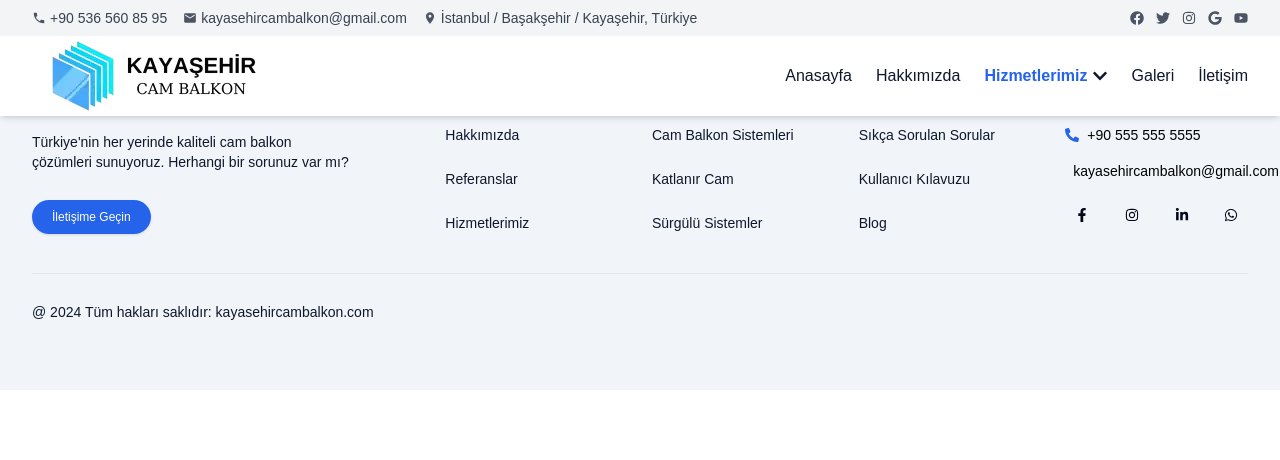
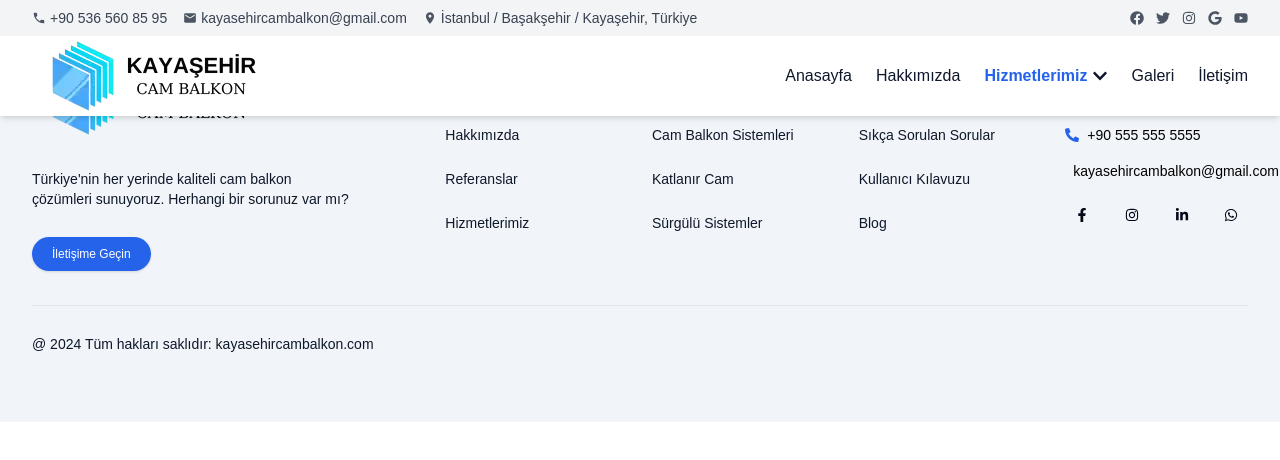
Before and after one commit to yunusmertofficial/kayasehircambalkon, a Next.js app: page /services/deneme in a window 1280 px wide. Shown: the top 460 px of the page. Built offline with nearby package versions, Linux system fonts and the light colour scheme.

Commit message:
Refactor Footer components to use Next.js Link for navigation

```diff
--- a/src/components/Footer/FooterLinks.tsx
+++ b/src/components/Footer/FooterLinks.tsx
@@ -1,3 +1,4 @@
+import Link from "next/link";
 import React from "react";
 
 const linksData = [
@@ -40,12 +41,12 @@ export const FooterLinks = () => {
           <ul className="text-sm space-y-6">
             {section.links.map((link, idx) => (
               <li key={idx}>
-                <a
+                <Link
                   href={link.href}
                   className="text-secondary-foreground hover:text-primary transition-all"
                 >
                   {link.name}
-                </a>
+                </Link>
               </li>
             ))}
           </ul>
--- a/src/components/Footer/FooterLogo.tsx
+++ b/src/components/Footer/FooterLogo.tsx
@@ -1,27 +1,27 @@
+import Link from "next/link";
 import React from "react";
+import Image from "next/image";
 
 export const FooterLogo = () => {
   return (
     <div className="col-span-full lg:col-span-2 mb-10 lg:mb-0">
-      <a
+      <Link
         href="https://kayasehircambalkon.com"
         className="flex justify-center lg:justify-start"
       >
-        <div className="text-3xl font-bold text-primary">
-          Kayaşehir Cam Balkon
-        </div>
-      </a>
+        <Image src="/logo.webp" alt="logo" width={250} height={73} priority />
+      </Link>
       <p className="py-8 text-sm text-secondary-foreground lg:max-w-xs text-center lg:text-left">
         {
           "Türkiye'nin her yerinde kaliteli cam balkon çözümleri sunuyoruz. Herhangi bir sorunuz var mı?"
         }
       </p>
-      <a
+      <Link
         href="/iletisim"
         className="py-2.5 px-5 h-9 bg-primary text-primary-foreground rounded-full text-xs text-white mx-auto lg:mx-0 shadow hover:bg-secondary-foreground transition-all"
       >
         İletişime Geçin
-      </a>
+      </Link>
     </div>
   );
 };
```
